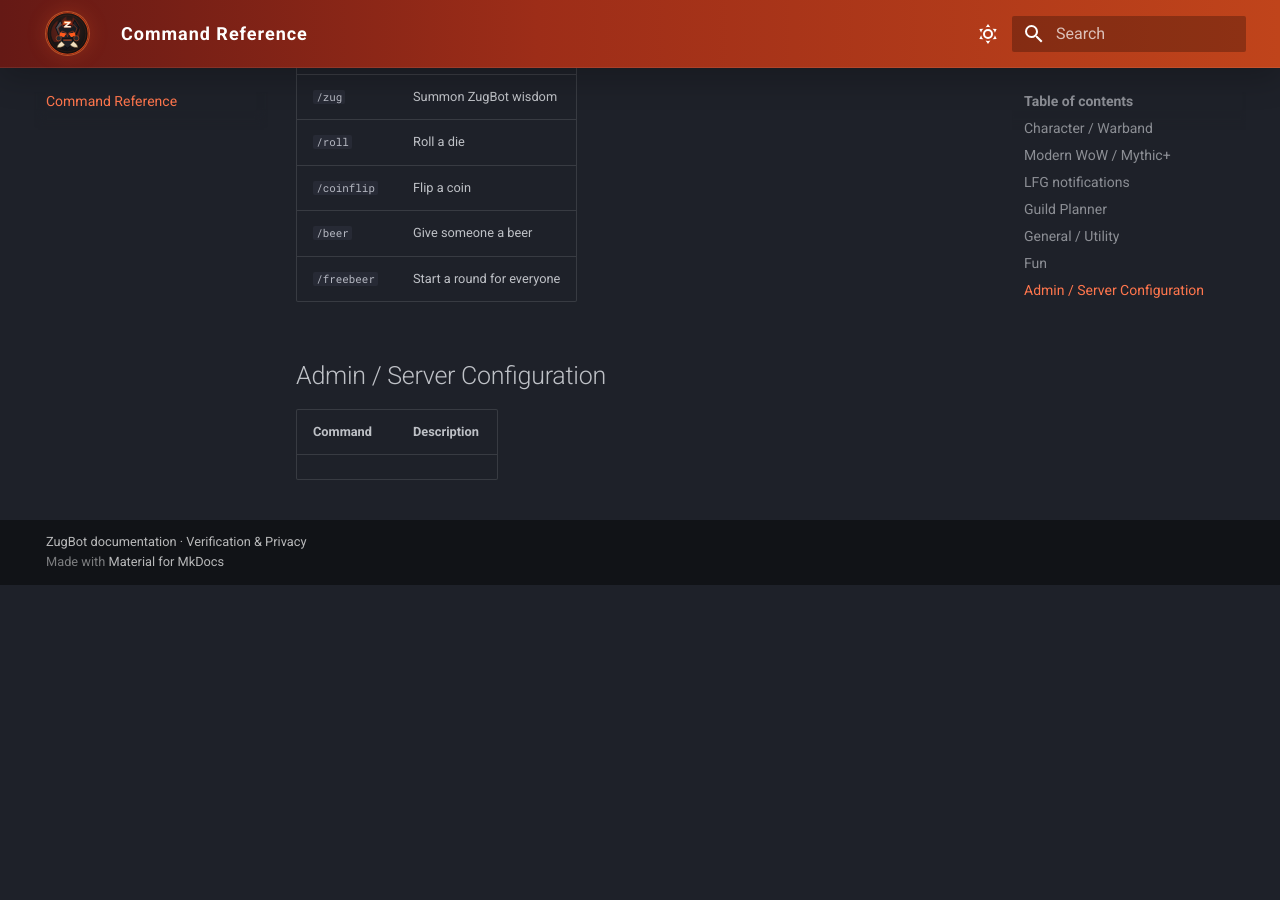
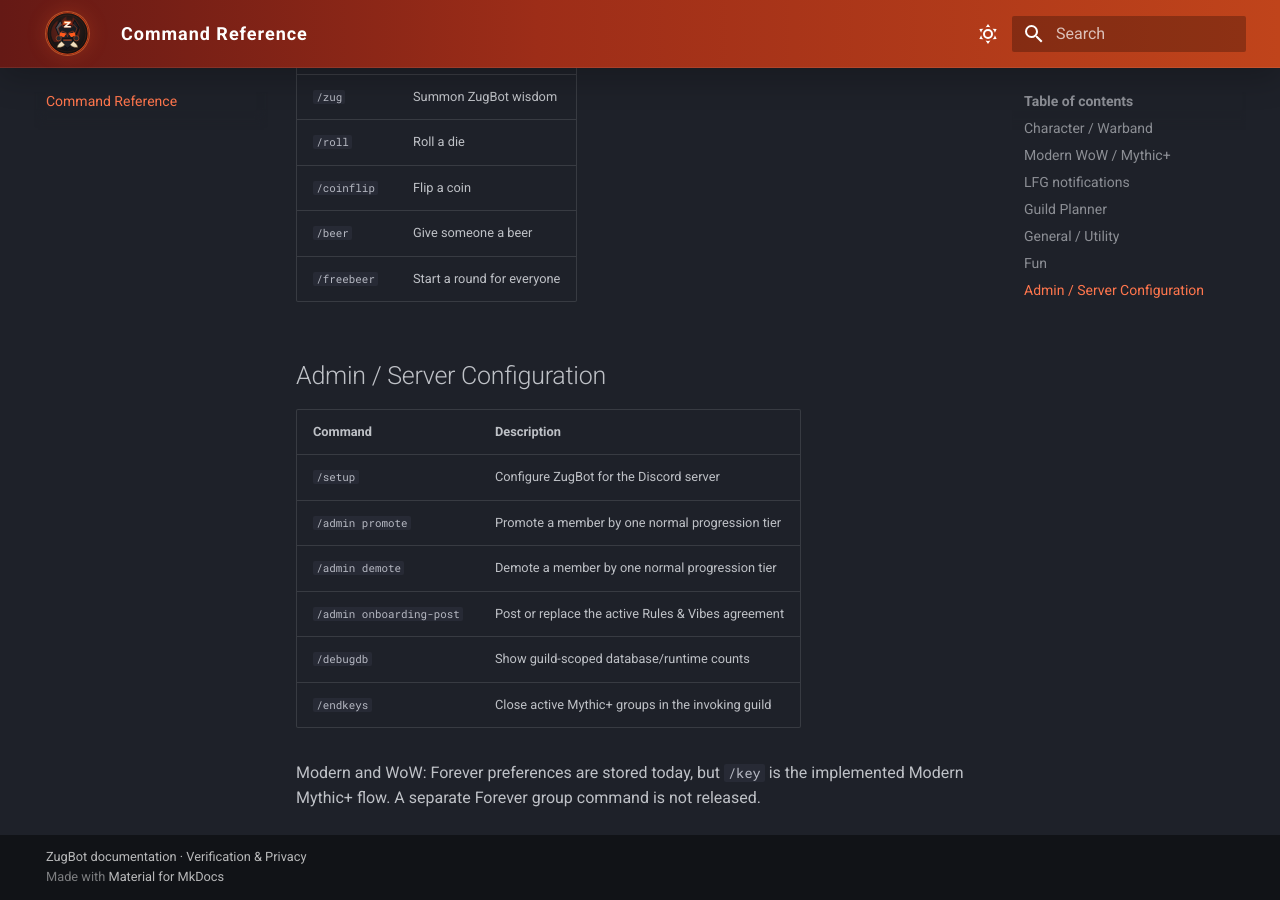
Before and after one commit to sthorne80/zugbot-site, an MkDocs documentation site: the page built from docs/commands.md, in a window 1280 px wide and 900 px high, scrolled down 2586 px. Built offline with MkDocs 1.6.1 and Material for MkDocs 9.7.7, drawn with Linux system fonts in a browser that asks for light colours; before the commit the page ends 3171 px from its top, so only the background shows below that.

Commit message:
docs: restore admin command reference

```diff
--- a/docs/commands.md
+++ b/docs/commands.md
@@ -71,3 +71,11 @@ With a fresh verified roster, `/link` lets you select multiple currently unlinke
 
 | Command | Description |
 | --- | --- |
+| `/setup` | Configure ZugBot for the Discord server |
+| `/admin promote` | Promote a member by one normal progression tier |
+| `/admin demote` | Demote a member by one normal progression tier |
+| `/admin onboarding-post` | Post or replace the active Rules & Vibes agreement |
+| `/debugdb` | Show guild-scoped database/runtime counts |
+| `/endkeys` | Close active Mythic+ groups in the invoking guild |
+
+Modern and WoW: Forever preferences are stored today, but `/key` is the implemented Modern Mythic+ flow. A separate Forever group command is not released.
```
